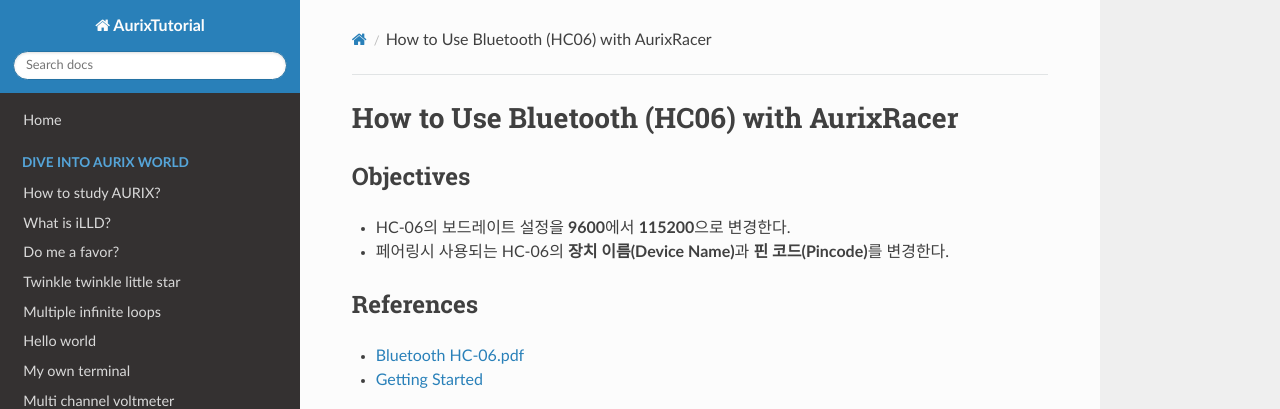
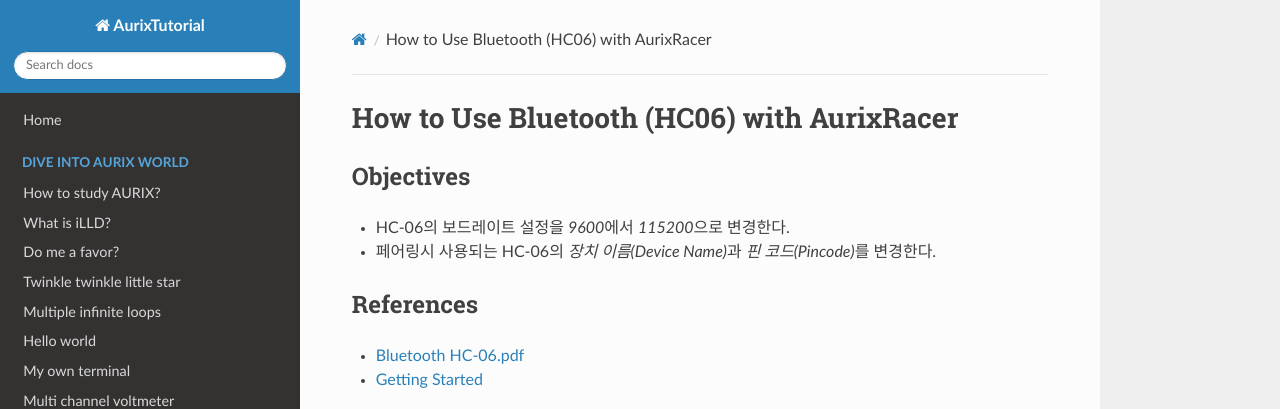
Before and after one commit to realsosy/AurixTutorial, an MkDocs documentation site: the page built from docs/HowToUseBluetoothHC06.md, in a window 1280 px wide. Shown: the top 409 px of the page. Built offline with MkDocs 1.6.1, drawn with Linux system fonts in a browser that asks for light colours; nearby versions of some CDN libraries; old or Windows-style settings are respelled for this version of MkDocs.

```diff
--- a/docs/HowToUseBluetoothHC06.md
+++ b/docs/HowToUseBluetoothHC06.md
@@ -2,8 +2,8 @@
 
 ## Objectives
 
-- HC-06의 보드레이트 설정을 **9600**에서 **115200**으로 변경한다.
-- 페어링시 사용되는 HC-06의 **장치 이름(Device Name)**과 **핀  코드(Pincode)**를 변경한다.
+- HC-06의 보드레이트 설정을 *9600*에서 *115200*으로 변경한다.
+- 페어링시 사용되는 HC-06의 *장치 이름(Device Name)*과 *핀  코드(Pincode)*를 변경한다.
 
 ## References
 
@@ -52,7 +52,7 @@
 
   - 핀 코드 설정
 
-    ![HowToUseBluetooth_AsclinAscBtDemo_run_PinSet](images\HowToUseBluetooth_AsclinAscBtDemo_run_PinSet.png)
+    ![HowToUseBluetooth_AsclinAscBtDemo_run_PinSet](./images/HowToUseBluetooth_AsclinAscBtDemo_run_PinSet.png)
 
     - 페어링시 필요한 핀 코드를 설정하는 명령어다.
     - 만약 장치의 핀을 **"0000"**으로 변경을 할 경우 "AT+PIN**6802**"를 "AT+PIN**0000**"으로 수정하면 된다.
```
